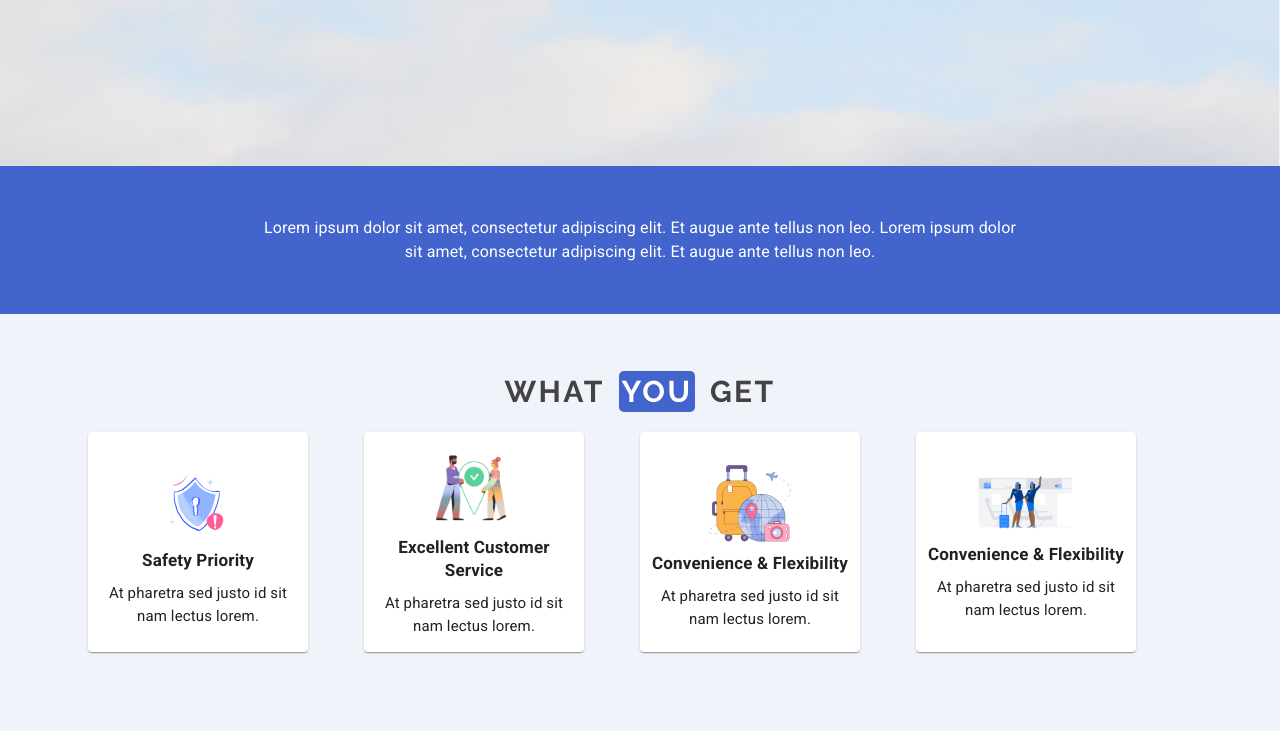
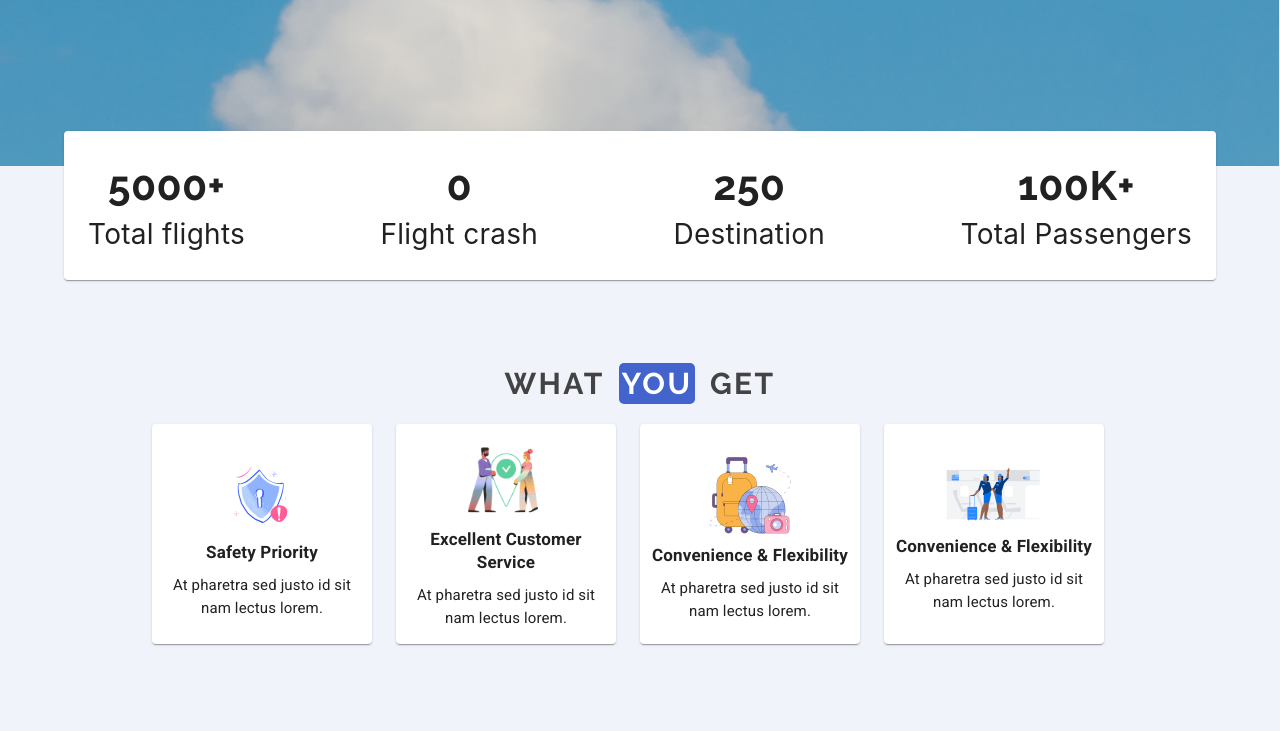
Before and after one commit to NBJ-Developer/nbj-client, a React (Create React App) app: page / in a window 1280 px wide. Shown: the part 720-1451 px from the top of the page. Built offline with nearby package versions, Linux system fonts and the light colour scheme.

Commit message:
Updated the hero section

```diff
--- a/src/components/Benefits/Benefits.jsx
+++ b/src/components/Benefits/Benefits.jsx
@@ -9,7 +9,7 @@ function Benefits() {
   return (
     <div>
       <Box sx={{
-        marginTop: '60px',
+        marginTop: '200px',
       }}>
         <Typography sx={{
           fontFamily: 'Raleway',
@@ -36,7 +36,7 @@ function Benefits() {
             display: {xs: 'none', md: 'flex'},
             flexWrap: 'wrap',
             '& > :not(style)': {
-              mr: 7,
+              mr: 3,
               mt: 1,
               width: 220,
               height: 169,
--- a/src/components/Hero/Hero.jsx
+++ b/src/components/Hero/Hero.jsx
@@ -3,18 +3,39 @@ import Box from '@mui/material/Box';
 import Typography from '@mui/material/Typography';
 import PrimaryButtons from '../../elements/Button/PrimaryButtons';
 import SecondaryButton from '../../elements/Button/SecondaryButton';
+import { Paper } from '@mui/material';
+import ServicesDetails from './ServicesDetails';
 
 
 const images = [
   {
     label: 'NBJ-Airline',
-    imgPath:'airplain4.png'
+    imgPath:'airplain1.png'
   },
   {
     label: 'NBJ-Airline',
-    imgPath:'airplain1.png'
+    imgPath:'airplain4.png'
   },
 ];
+
+const content = [
+  {
+   label: '5000+',
+   body: 'Total flights',
+  },
+  {
+    label: '0',
+    body: 'Flight crash',
+   },
+   {
+    label: '250',
+    body: 'Destination',
+   },
+   {
+    label: '100K+',
+    body: 'Total Passengers',
+   },
+]
 
 const imageArray = ['airplain4.png', 'airplain1.png', 'airplain3.png']
 
@@ -72,9 +93,9 @@ function SwipeableHeroStepper() {
       <Box sx={{
         display: {xs: 'none', md: 'block',},
         position: 'absolute',
-        top: {xs: '520px', md:'200px'},
+        top: {xs: '520px', md:'90px'},
         left: {xs: '10px', md: '80px'},
-        width: '550px',
+        width: '64%',
       }}>
         <Typography sx={{
           font: 'Raleway',
@@ -84,12 +105,12 @@ function SwipeableHeroStepper() {
           color: '#ffffff',
           textAlign: {xs: 'center', md: 'left'},
       }}>
-          Big Text Header 2 lines
+          World class charter and ground support flights
         </Typography >
         <Typography sx={{
           display: {xs: 'none', md: 'block'},
           mt: '5px',
-          font: 'Raleway',
+          font: 'inter',
           fontWeight: '300',
           fontSize: '24px',
           lineHeight: '24px',
@@ -121,23 +142,27 @@ function SwipeableHeroStepper() {
       Et augue ante tellus non leo.
     </Typography>
     <Box sx={{
+      position: 'absolute',
+      bottom: '-200px',
+      width: '100%',
       display: {xs: 'none', md: 'flex'},
-      width: '100%',
       justifyContent: 'center',
-      backgroundColor: '#4264CC',
+      alignItems: 'center',
+    }}>
+      <Paper sx={{
+      width: '90%',
+      px: 3,
+      display: {xs: 'none', md: 'flex'},
+      justifyContent: 'space-between',
       paddingY: '30px',
     }}>
-      <Typography sx={{
-          textAlign: 'center',
-          color: '#FFFFFF',
-          marginY: '20px',
-          width: '60%',
-        }}>
-        Lorem ipsum dolor sit amet, consectetur adipiscing elit. Et augue
-        ante tellus non leo. Lorem ipsum dolor sit amet, consectetur adipiscing
-        elit. Et augue ante tellus non leo.
-      </Typography>
+       <ServicesDetails content={content[0]}/>
+       <ServicesDetails content={content[1]}/>
+       <ServicesDetails content={content[2]}/>
+       <ServicesDetails content={content[3]}/>
+    </Paper>
     </Box>
+
     <Box sx={{
       display: {xs: 'flex', md: 'none'},
       width: '100%',
--- /dev/null
+++ b/src/components/Hero/ServicesDetails.jsx
@@ -0,0 +1,36 @@
+import React from 'react'
+import Box from '@mui/material/Box'
+import Typography from '@mui/material/Typography'
+
+function ServicesDetails({content}) {
+  return (
+    <div>
+      <Box sx={{
+    }}>
+        <Typography sx={{
+          mb: 1,
+          fontFamily: 'Raleway',
+          fontStyle: 'normal',
+          fontWeight: '700',
+          fontSize: '41px',
+          lineHeight: '49px',
+          textAlign: 'center',
+        }}>
+          {content.label}
+        </Typography>
+        <Typography sx={{
+          fontFamily: 'Inter',
+          fontStyle: 'normal',
+          fontWeight: '400',
+          fontSize: '28px',
+          lineHeight: '32px',
+          textAlign: 'center',
+        }}>
+          {content.body}
+        </Typography>
+      </Box>
+    </div>
+  )
+}
+
+export default ServicesDetails
```
